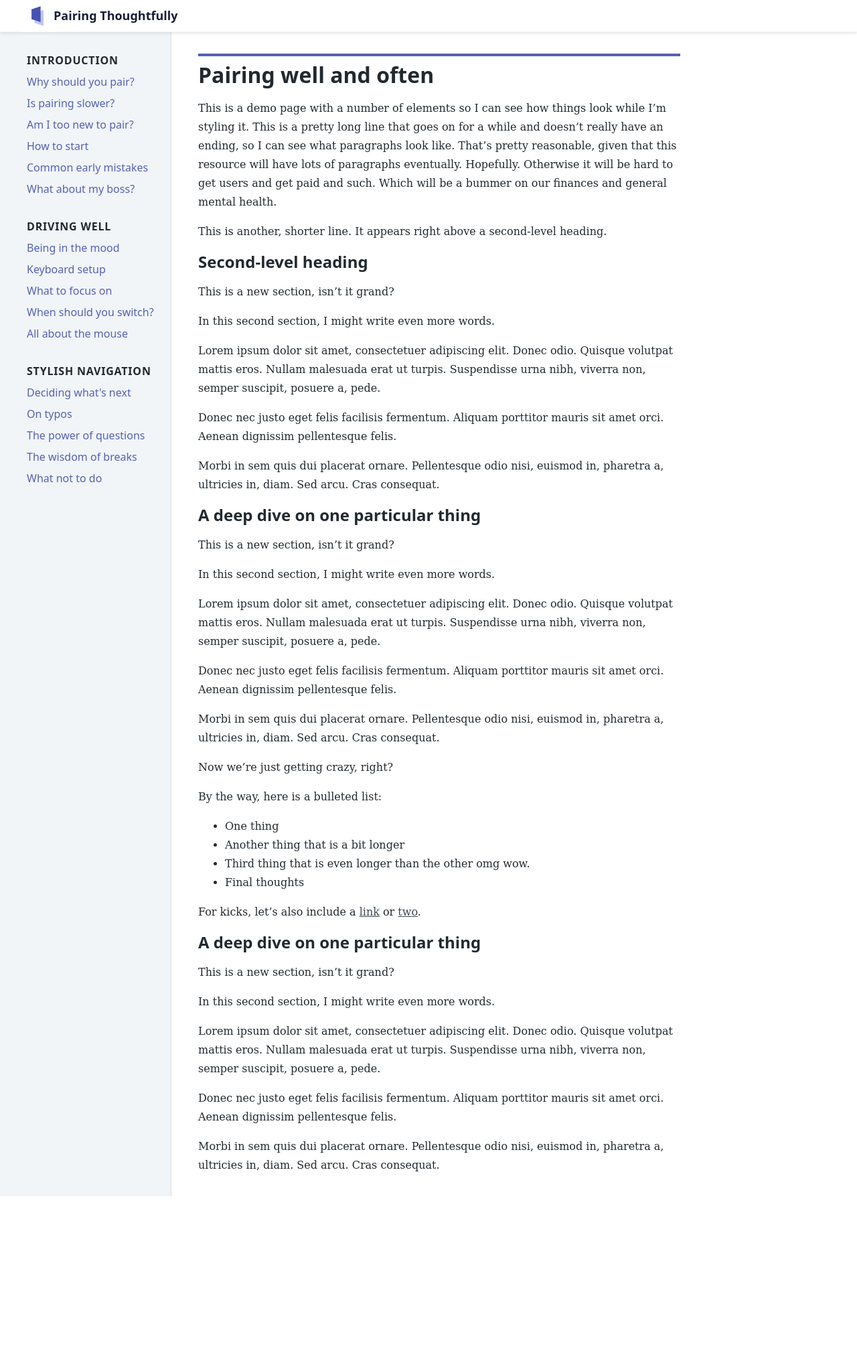
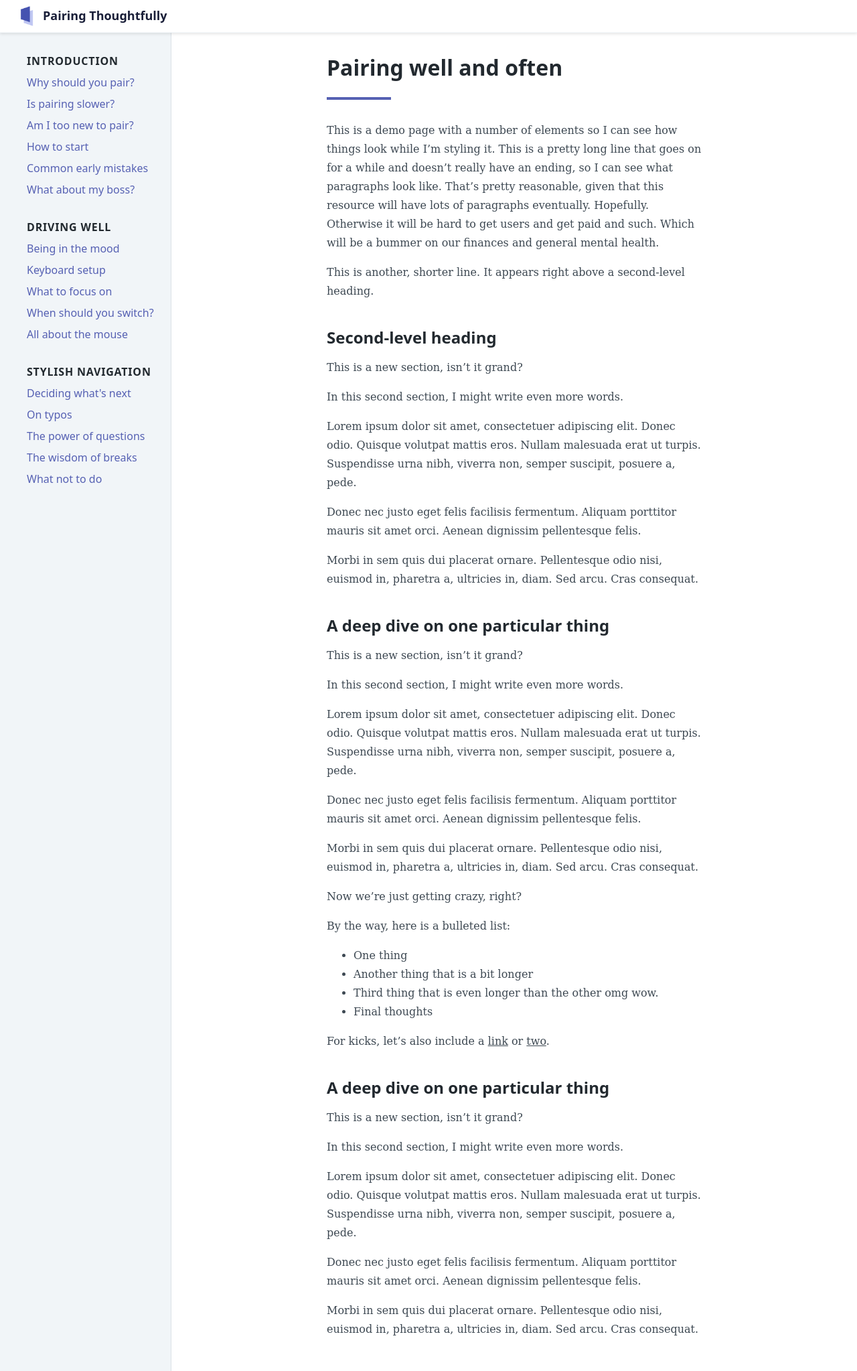
Before and after one commit to tupleapp/pair-programming-guide, a Jekyll site: the page built from demo.md, in a window 1280 px wide. Shown: the whole page at 67% size. Built offline with Jekyll 4.4.1, drawn with Linux system fonts in a browser that asks for light colours; before the commit the page ends 1786 px from its top, so only the background shows below that.

Commit message:
Improve some design stuff and CSS stuff

```diff
--- a/_layouts/default.html
+++ b/_layouts/default.html
@@ -1,5 +1,5 @@
 <!doctype html>
-<html lang="en">
+<html lang="en" class="text-sm sm:text-base">
   <head>
     <meta charset="utf-8">
     <meta name="viewport" content="width=device-width, initial-scale=1, shrink-to-fit=no">
@@ -14,18 +14,20 @@
     <link rel="stylesheet" href="/css/compiled.css">
   </head>
   <body class="font-sans font-normal text-black leading-normal">
-    <header class="flex bg-white border-b shadow border-grey-lighter fixed pin-t pin-x z-50 h-12 pt-2 items-center relative">
-      <div class="ml-8 flex-no-shrink">
-        <img src="/assets/tuple-logo-small.png" class="h-12">
-      </div>
+    <header class="bg-white border-b shadow border-grey-lighter px-4 relative z-50">
+      <div class="flex items-center justify-between relative">
+        <div class="flex-no-shrink flex">
+          <img src="/assets/tuple-logo-small.png" class="h-12">
+          <div class="mr-2 py-2">
+            <h1 class="text-indigo-darkest sm:block text-lg">Pairing Thoughtfully</h1>
+          </div>
+        </div>
 
-      <div class="mb-2 mr-2">
-        <h1 class="hidden text-indigo-darkest sm:block text-lg">Pairing Thoughtfully</h1>
-      </div>
 
-      <div class="lg:hidden absolute pin-r mx-8 h-8 w-8 text-grey-darker">
-        <!-- TODO: click this for menu -->
-        <svg preserveAspectRatio="xMidYMid meet" fill="currentColor" xmlns="http://www.w3.org/2000/svg" viewBox="0 0 24 24" stroke-width="2" stroke-linecap="round" stroke-linejoin="round" stroke="currentColor" class="_13gjrqj"><g><line x1="3" y1="12" x2="21" y2="12"></line><line x1="3" y1="6" x2="21" y2="6"></line><line x1="3" y1="18" x2="21" y2="18"></line></g></svg>
+        <div class="lg:hidden py-2 text-grey-darker">
+          <!-- TODO: click this for menu -->
+          <svg class="block h-8 w-8" preserveAspectRatio="xMidYMid meet" fill="currentColor" xmlns="http://www.w3.org/2000/svg" viewBox="0 0 24 24" stroke-width="2" stroke-linecap="round" stroke-linejoin="round" stroke="currentColor" class="_13gjrqj"><g><line x1="3" y1="12" x2="21" y2="12"></line><line x1="3" y1="6" x2="21" y2="6"></line><line x1="3" y1="18" x2="21" y2="18"></line></g></svg>
+        </div>
       </div>
     </header>
 
@@ -62,11 +64,8 @@
         </nav>
       </div>
 
-      <div class="max-w-lg px-10 py-4 content">
-        <div>
-          <div class="border-t-4 border-indigo-dark mt-4 mb-2"></div>
-          {{ content }}
-        </div>
+      <div class="max-w-md px-10 py-8 content mx-auto">
+        {{ content }}
       </div>
     </div>
   </body>
--- a/demo.md
+++ b/demo.md
@@ -5,6 +5,8 @@ permalink: /demo/
 ---
 
 # Pairing well and often
+
+<div class="border-t-4 border-indigo-dark w-24 mt-6 mb-8"></div>
 
 This is a demo page with a number of elements so I can see how things look while I'm styling it. This is a pretty long line that goes on for a while and doesn't really have an ending, so I can see what paragraphs look like. That's pretty reasonable, given that this resource will have lots of paragraphs eventually. Hopefully. Otherwise it will be hard to get users and get paid and such. Which will be a bummer on our finances and general mental health.
 
```
Also changed, not shown: css/tailwind.css (+24 -18 lines), css/compiled.css.
